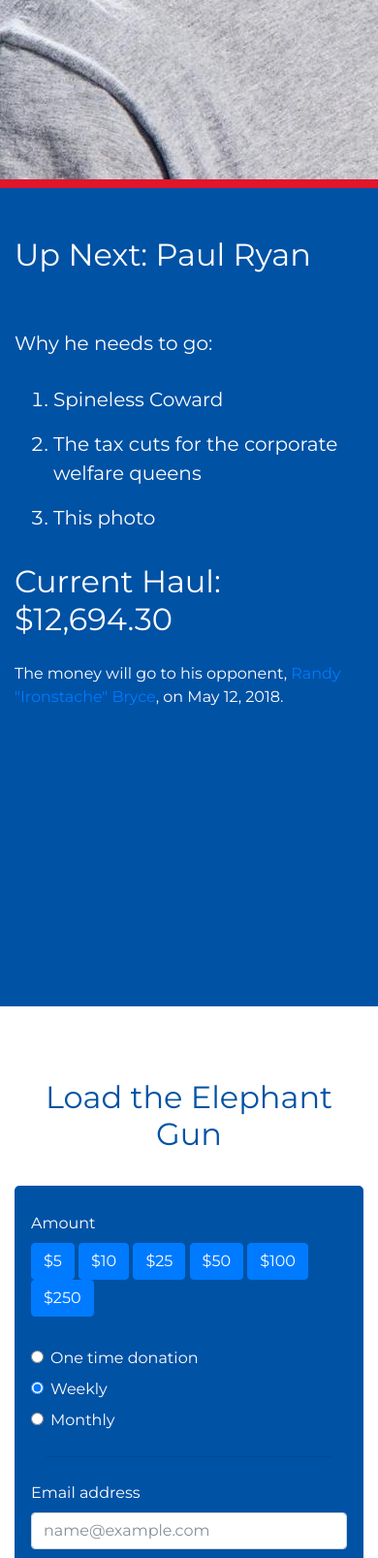
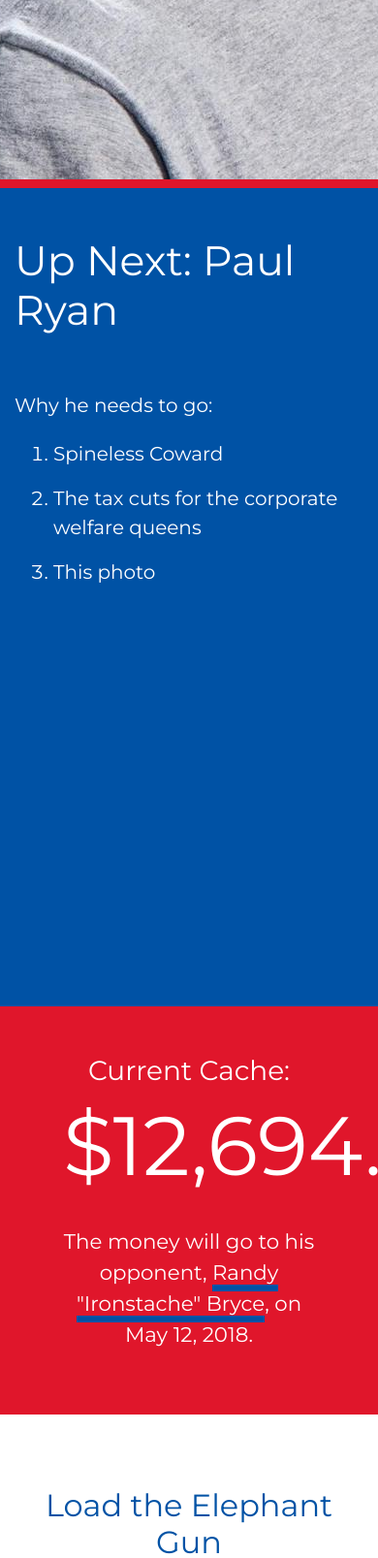
Before and after one commit to jeremybelcher/elephantgun, a PHP site: page /index.html in a window 390 px wide; the page is wider, and only the part inside the window is pictured. Shown: the part 2202-3809 px from the top of that part at 97% size. Run offline with PHP 8.4, Linux system fonts and the light colour scheme; some libraries are stand-ins or nearby versions.

Commit message:
fixing mobile styles

```diff
--- a/index.html
+++ b/index.html
@@ -61,19 +61,30 @@
          <div class="container">
          <h3>Up Next: Paul Ryan</h3>
          <h5>Why he needs to go:</h5>
-         <p>
+
         <ol>
          <li>Spineless Coward</li>
          <li>The tax cuts for the corporate welfare queens</li>
          <li>This photo</li>
        </ol>
-     </p>
-        <h3>Current Haul: $12,694.30</h3>
+
+     </div>
+   </div>
+   </div>
+   <div class="ammo">
+     <div class="container">
+     <div class="row">
+       <div class="col">
+        <h3>Current Cache:</h3>
+          <h2>$12,694.30</h2>
          <p>The money will go to his opponent, <a href="#">Randy "Ironstache" Bryce</a>, on May 12, 2018.</p>
-
+      </div>
+    </div>
        </div>
      </div>
-     </div>
+
+
+
 </div>
      <div class="donate">
        <div class="container">
@@ -113,25 +124,23 @@
 <div class="form-check frequency">
   <label class="form-check-label">
     <input class="form-check-input" type="radio" name="exampleRadios" id="exampleRadios1" value="option1">
-    One time donation
+    This week only
   </label>
 </div>
 <div class="form-check">
   <label class="form-check-label">
     <input class="form-check-input" type="radio" name="exampleRadios" id="exampleRadios2" value="option2" checked>
-    Weekly
-  </label>
-</div>
-<div class="form-check">
-  <label class="form-check-label">
-    <input class="form-check-input" type="radio" name="exampleRadios" id="exampleRadios1" value="option1">
-    Monthly
+    Every week
   </label>
 </div>
 <hr class="donateline">
 <div class="form-group">
   <label for="exampleFormControlInput1">Email address</label>
   <input type="email" class="form-control" id="exampleFormControlInput1" placeholder="name@example.com">
+</div>
+<div class="form-group">
+  <label for="exampleFormControlInput1">Zip Code</label>
+  <input type="number" class="form-control" id="exampleFormControlInput1" placeholder="Zip code where you vote">
 </div>
 <div class="form-check">
   <input class="form-check-input" type="checkbox" value="" id="defaultCheck1" checked>
@@ -158,7 +167,7 @@
   <div class="row">
     <div class="col">
 
-      <p>Forged by the Alpha-Cucks of the <a href="#">Odd Collective.</a></p>
+      <p>Forged by the Alpha-Cucks</p>
       <p><a rel="license" href="http://creativecommons.org/licenses/by-nc-sa/4.0/"><img alt="Creative Commons License" style="border-width:0" src="https://i.creativecommons.org/l/by-nc-sa/4.0/80x15.png" /></a><br />This work is licensed under a <a rel="license" href="http://creativecommons.org/licenses/by-nc-sa/4.0/">Creative Commons Attribution-NonCommercial-ShareAlike 4.0 International License</a>.</p>
     </div>
   </div>
--- a/styles.css
+++ b/styles.css
@@ -1,7 +1,7 @@
 body {
   font-family: 'Montserrat', sans-serif;
   font-weight: 200;
-
+  font-size: 16pt;
 }
 
 @include media-breakpoint-down(sm) {
@@ -98,6 +98,25 @@
   padding-bottom: 15px;
 }
 
+.ammo {
+  background-color: #E0162B;
+  color: #fff;
+  padding: 50px;
+    text-align: center;
+}
+
+.ammo h2 {
+font-size: 4em;
+margin-top: -25px;
+}
+
+
+.ammo a {
+  background-color: inherit;
+  color: #fff;
+  border-bottom: 7px solid #0052A5;
+}
+
 .formwrapper {
   width: 500px;
   margin: auto;
@@ -121,6 +140,11 @@
   padding: 25px 0 0 0;
   width: 400px;
   margin: auto;
+}
+
+.btn-primary:not([disabled]):not(.disabled).active {
+  background-color: #E0162B;
+  border-color: #E0162B;
 }
 
 .frequency {
@@ -163,7 +187,7 @@
   height: 200px;
   background-color: #333;
   color: #ccc;
-  padding: 25px;
+  padding: 50px;
   text-align: center;
 }
 
@@ -190,6 +214,8 @@
 .rightcol h3 {
   font-size: 2em;
 }
+
+
 
 .formwrapper {
   width: 100%;
```
